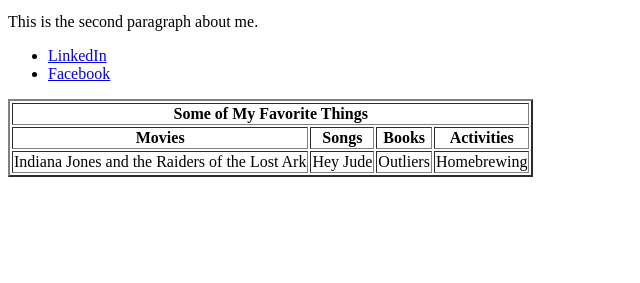
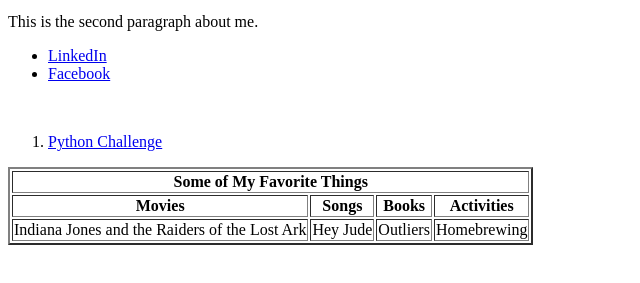
Before and after one commit to nblaul/nblaul.github.io, a plain HTML site: page index.html in a window 1280 px wide. Shown: the part 421-704 px from the top of the page, without its empty margins (0-640 px from the left). Drawn offline with Linux system fonts and the light colour scheme.

Commit message:
added project link

```diff
--- a/index.html
+++ b/index.html
@@ -18,6 +18,10 @@ alt="Photo of Nick Blaul">
   <li><a href="https://www.linkedin.com/in/nicholas-blaul-0186a938/" target="_blank">LinkedIn</a></li>
   <li><a href="https://www.facebook.com/nickblaul" target="_blank">Facebook</a></li>
 </ul>
+<br>
+<ol>
+  <li><a href="https://nblaul.github.io/python-challenge/">Python Challenge</a></li>
+</ol>
 
 <table border="2">
   <thead>
```
